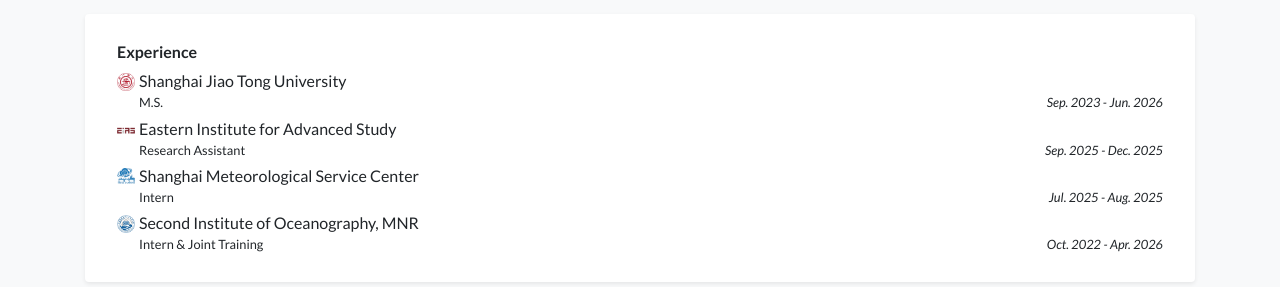
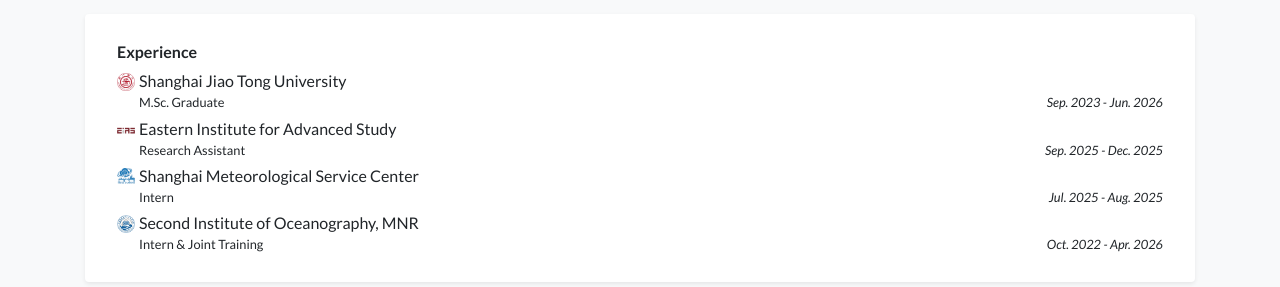
Before and after one commit to cy7372/cy7372.github.io, a Jekyll site: the page built from index.html, in a window 1280 px wide and 900 px high, scrolled down 594 px. Shown: the part 166-453 px from the top of the window. Built offline with Jekyll 4.4.1, drawn with Linux system fonts in a browser that asks for light colours; nearby versions of some CDN libraries; a style sheet for code colours, icons or effects is not loaded.

Commit message:
[Auto Backup] 移除 education 分类，将学历合并至 experience 列表

```diff
--- a/_data/profile.yml
+++ b/_data/profile.yml
@@ -52,7 +52,7 @@
 education:
 - name: Shanghai Jiao Tong University
   logo: /assets/images/badges/SJTU_logo.png
-  position: M.S.
+  position: M.Sc. Graduate
   date: Sep. 2023 - Jun. 2026
 
 experience:
```
